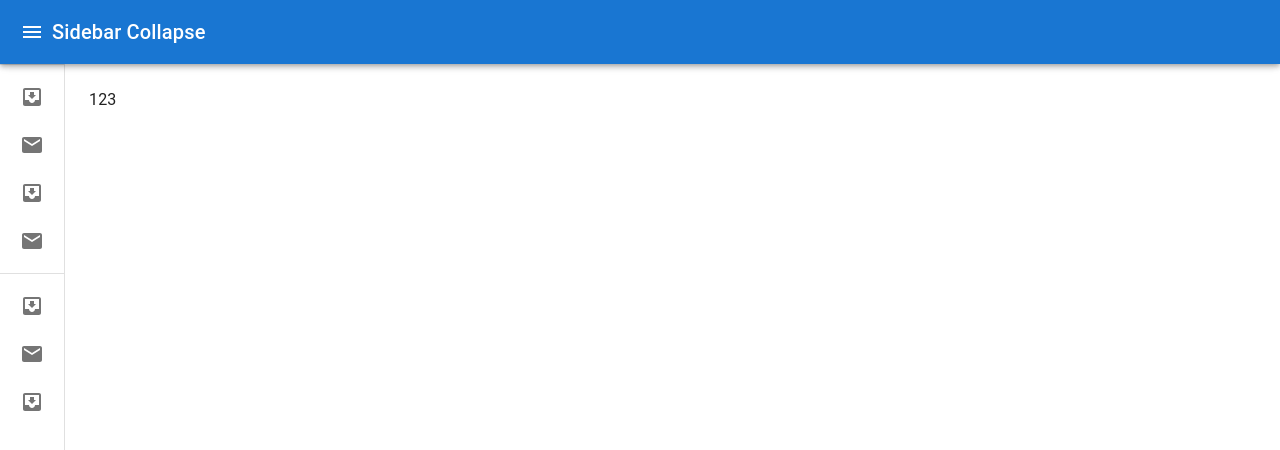
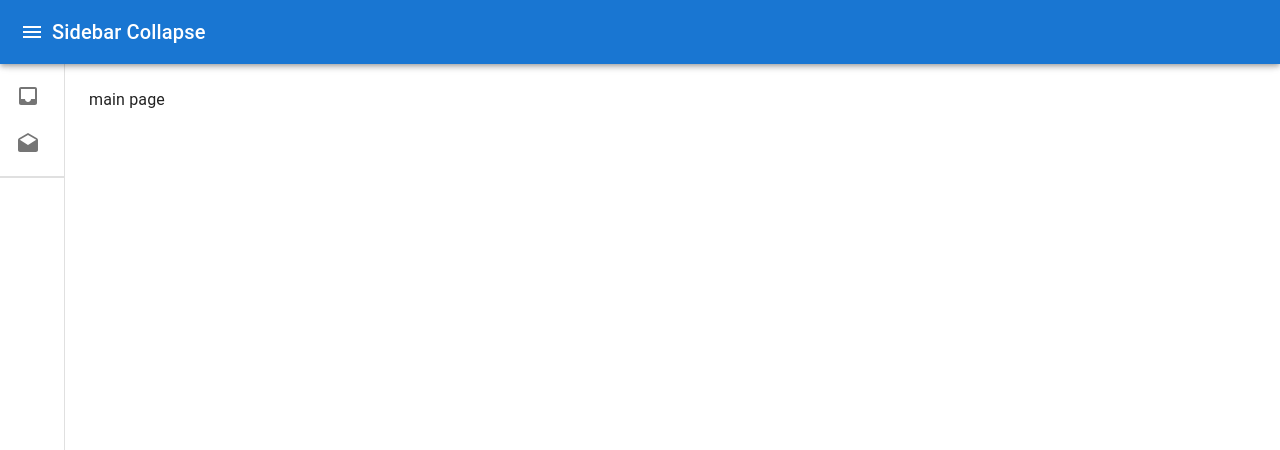
Before and after one commit to Lensom/dashboard-front, a React (Create React App) app: page / in a window 1280 px wide. Shown: the top 450 px of the page. Built offline with nearby package versions, Linux system fonts and the light colour scheme.

Commit message:
Refactoring: sidebar and navigation

```diff
--- a/package.json
+++ b/package.json
@@ -18,6 +18,7 @@
     "react": "^18.2.0",
     "react-dom": "^18.2.0",
     "react-redux": "^8.1.2",
+    "react-router-dom": "^6.14.2",
     "react-scripts": "5.0.1",
     "typescript": "^3.2.1"
   },
--- a/src/App.tsx
+++ b/src/App.tsx
@@ -1,11 +1,24 @@
-import Layout from 'components/Layout/Layout';
+import {
+  createBrowserRouter,
+  createRoutesFromElements,
+  Route,
+  RouterProvider,
+} from 'react-router-dom';
 
-function App() {
-  return (
-    <div className="App">
-      <Layout>123</Layout>
-    </div>
-  );
-}
+import MainPage from 'pages/main';
+import Dashboard from 'pages/dashboard';
+
+const router = createBrowserRouter(
+  createRoutesFromElements(
+    <Route>
+      <Route path="/" element={<MainPage />} />
+      <Route path="/dashboard" element={<Dashboard />} />
+    </Route>
+  )
+);
+
+const App = () => {
+  return <RouterProvider router={router} />;
+};
 
 export default App;
--- a/src/components/Sidebar/Sidebar.tsx
+++ b/src/components/Sidebar/Sidebar.tsx
@@ -1,21 +1,11 @@
-import { FC } from 'react';
-import { styled, useTheme, Theme, CSSObject } from '@mui/material/styles';
+import { FC, useCallback } from 'react';
 import ChevronLeftIcon from '@mui/icons-material/ChevronLeft';
-import ChevronRightIcon from '@mui/icons-material/ChevronRight';
-import ListItem from '@mui/material/ListItem';
-import ListItemButton from '@mui/material/ListItemButton';
-import ListItemIcon from '@mui/material/ListItemIcon';
-import ListItemText from '@mui/material/ListItemText';
-import InboxIcon from '@mui/icons-material/MoveToInbox';
-import MailIcon from '@mui/icons-material/Mail';
 import Divider from '@mui/material/Divider';
-import List from '@mui/material/List';
 import IconButton from '@mui/material/IconButton';
-import MuiDrawer from '@mui/material/Drawer';
 
 import DrawerHeader from 'components/Header/components/DrawerHeader';
-
-import { drawerWidth } from 'config/config';
+import Navigation from './components/Navigation';
+import Drawer from './components/Drawer';
 
 interface IProps {
   open: boolean;
@@ -23,111 +13,19 @@ interface IProps {
 }
 
 const Sidebar: FC<IProps> = ({ open, setOpen }) => {
-  const theme = useTheme();
-
-  const openedMixin = (theme: Theme): CSSObject => ({
-    width: drawerWidth,
-    transition: theme.transitions.create('width', {
-      easing: theme.transitions.easing.sharp,
-      duration: theme.transitions.duration.enteringScreen,
-    }),
-    overflowX: 'hidden',
-  });
-
-  const closedMixin = (theme: Theme): CSSObject => ({
-    transition: theme.transitions.create('width', {
-      easing: theme.transitions.easing.sharp,
-      duration: theme.transitions.duration.leavingScreen,
-    }),
-    overflowX: 'hidden',
-    width: `calc(${theme.spacing(7)} + 1px)`,
-    [theme.breakpoints.up('sm')]: {
-      width: `calc(${theme.spacing(8)} + 1px)`,
-    },
-  });
-
-  const Drawer = styled(MuiDrawer, {
-    shouldForwardProp: (prop) => prop !== 'open',
-  })(({ theme, open }) => ({
-    width: drawerWidth,
-    flexShrink: 0,
-    whiteSpace: 'nowrap',
-    boxSizing: 'border-box',
-    ...(open && {
-      ...openedMixin(theme),
-      '& .MuiDrawer-paper': openedMixin(theme),
-    }),
-    ...(!open && {
-      ...closedMixin(theme),
-      '& .MuiDrawer-paper': closedMixin(theme),
-    }),
-  }));
-
-  const handleDrawerClose = () => {
+  const handleDrawerClose = useCallback(() => {
     setOpen(false);
-  };
+  }, []);
 
   return (
     <Drawer variant="permanent" open={open}>
       <DrawerHeader>
         <IconButton onClick={handleDrawerClose}>
-          {theme.direction === 'rtl' ? (
-            <ChevronRightIcon />
-          ) : (
-            <ChevronLeftIcon />
-          )}
+          <ChevronLeftIcon />
         </IconButton>
       </DrawerHeader>
+      <Navigation />
       <Divider />
-      <List>
-        {['Inbox', 'Starred', 'Send email', 'Drafts'].map((text, index) => (
-          <ListItem key={text} disablePadding sx={{ display: 'block' }}>
-            <ListItemButton
-              sx={{
-                minHeight: 48,
-                justifyContent: open ? 'initial' : 'center',
-                px: 2.5,
-              }}
-            >
-              <ListItemIcon
-                sx={{
-                  minWidth: 0,
-                  mr: open ? 3 : 'auto',
-                  justifyContent: 'center',
-                }}
-              >
-                {index % 2 === 0 ? <InboxIcon /> : <MailIcon />}
-              </ListItemIcon>
-              <ListItemText primary={text} sx={{ opacity: open ? 1 : 0 }} />
-            </ListItemButton>
-          </ListItem>
-        ))}
-      </List>
-      <Divider />
-      <List>
-        {['All mail', 'Trash', 'Spam'].map((text, index) => (
-          <ListItem key={text} disablePadding sx={{ display: 'block' }}>
-            <ListItemButton
-              sx={{
-                minHeight: 48,
-                justifyContent: open ? 'initial' : 'center',
-                px: 2.5,
-              }}
-            >
-              <ListItemIcon
-                sx={{
-                  minWidth: 0,
-                  mr: open ? 3 : 'auto',
-                  justifyContent: 'center',
-                }}
-              >
-                {index % 2 === 0 ? <InboxIcon /> : <MailIcon />}
-              </ListItemIcon>
-              <ListItemText primary={text} sx={{ opacity: open ? 1 : 0 }} />
-            </ListItemButton>
-          </ListItem>
-        ))}
-      </List>
     </Drawer>
   );
 };
--- /dev/null
+++ b/src/components/Sidebar/components/Drawer.tsx
@@ -0,0 +1,44 @@
+import { styled, Theme, CSSObject } from '@mui/material/styles';
+import MuiDrawer from '@mui/material/Drawer';
+
+import { drawerWidth } from 'config/config';
+
+const openedMixin = (theme: Theme): CSSObject => ({
+  width: drawerWidth,
+  transition: theme.transitions.create('width', {
+    easing: theme.transitions.easing.sharp,
+    duration: theme.transitions.duration.enteringScreen,
+  }),
+  overflowX: 'hidden',
+});
+
+const closedMixin = (theme: Theme): CSSObject => ({
+  transition: theme.transitions.create('width', {
+    easing: theme.transitions.easing.sharp,
+    duration: theme.transitions.duration.leavingScreen,
+  }),
+  overflowX: 'hidden',
+  width: `calc(${theme.spacing(7)} + 1px)`,
+  [theme.breakpoints.up('sm')]: {
+    width: `calc(${theme.spacing(8)} + 1px)`,
+  },
+});
+
+const Drawer = styled(MuiDrawer, {
+  shouldForwardProp: (prop) => prop !== 'open',
+})(({ theme, open }) => ({
+  width: drawerWidth,
+  flexShrink: 0,
+  whiteSpace: 'nowrap',
+  boxSizing: 'border-box',
+  ...(open && {
+    ...openedMixin(theme),
+    '& .MuiDrawer-paper': openedMixin(theme),
+  }),
+  ...(!open && {
+    ...closedMixin(theme),
+    '& .MuiDrawer-paper': closedMixin(theme),
+  }),
+}));
+
+export default Drawer;
--- /dev/null
+++ b/src/components/Sidebar/components/Link.tsx
@@ -0,0 +1,33 @@
+import { ReactElement, forwardRef } from 'react';
+import {
+  Link as RouterLink,
+  LinkProps as RouterLinkProps,
+} from 'react-router-dom';
+
+import ListItem from '@mui/material/ListItem';
+import ListItemIcon from '@mui/material/ListItemIcon';
+import ListItemText from '@mui/material/ListItemText';
+
+interface ListItemLinkProps {
+  icon?: ReactElement;
+  primary: string;
+  to: string;
+}
+
+const Link = forwardRef<HTMLAnchorElement, RouterLinkProps>(function Link(
+  itemProps,
+  ref
+) {
+  return <RouterLink ref={ref} {...itemProps} role={undefined} />;
+});
+
+const ListItemLink = ({ icon, primary, to }: ListItemLinkProps) => (
+  <li>
+    <ListItem component={Link} to={to}>
+      {icon ? <ListItemIcon>{icon}</ListItemIcon> : null}
+      <ListItemText primary={primary} />
+    </ListItem>
+  </li>
+);
+
+export default ListItemLink;
--- /dev/null
+++ b/src/components/Sidebar/components/Navigation.tsx
@@ -0,0 +1,25 @@
+import List from '@mui/material/List';
+import Box from '@mui/material/Box';
+import Paper from '@mui/material/Paper';
+
+import Divider from '@mui/material/Divider';
+
+import { navigation } from 'config/config';
+
+import Link from './Link';
+
+const Navigation = () => (
+  <Box>
+    <Paper elevation={0}>
+      <List aria-label="main mailbox folders">
+        {navigation &&
+          navigation.map(({ id, url, name, Icon }) => (
+            <Link key={id} to={url} primary={name} icon={<Icon />} />
+          ))}
+      </List>
+      <Divider />
+    </Paper>
+  </Box>
+);
+
+export default Navigation;
--- a/src/config/config.ts
+++ b/src/config/config.ts
@@ -1 +1,19 @@
+import InboxIcon from '@mui/icons-material/Inbox';
+import DraftsIcon from '@mui/icons-material/Drafts';
+
 export const drawerWidth = 240;
+
+export const navigation = [
+  {
+    id: 0,
+    url: '/',
+    name: 'Homepage',
+    Icon: InboxIcon,
+  },
+  {
+    id: 0,
+    url: '/dashboard',
+    name: 'Dashboard',
+    Icon: DraftsIcon,
+  },
+];
--- /dev/null
+++ b/src/pages/dashboard.tsx
@@ -0,0 +1,11 @@
+import Layout from 'components/Layout/Layout';
+
+const Dashboard = () => {
+  return (
+    <div className="App">
+      <Layout>Dashboard</Layout>
+    </div>
+  );
+};
+
+export default Dashboard;
--- /dev/null
+++ b/src/pages/main.tsx
@@ -0,0 +1,11 @@
+import Layout from 'components/Layout/Layout';
+
+const MainPage = () => {
+  return (
+    <div className="App">
+      <Layout>main page</Layout>
+    </div>
+  );
+};
+
+export default MainPage;
```
Also changed, not shown: 1 other file (tests, documents, lock files or other folders).
